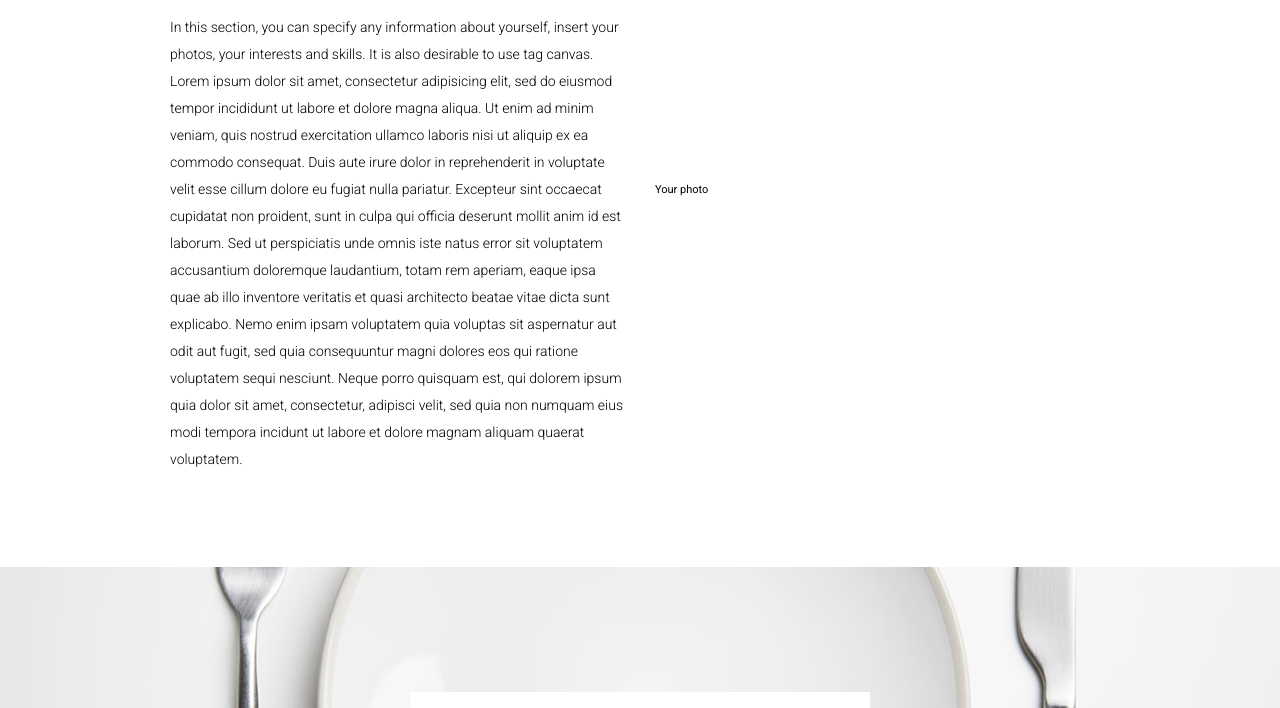
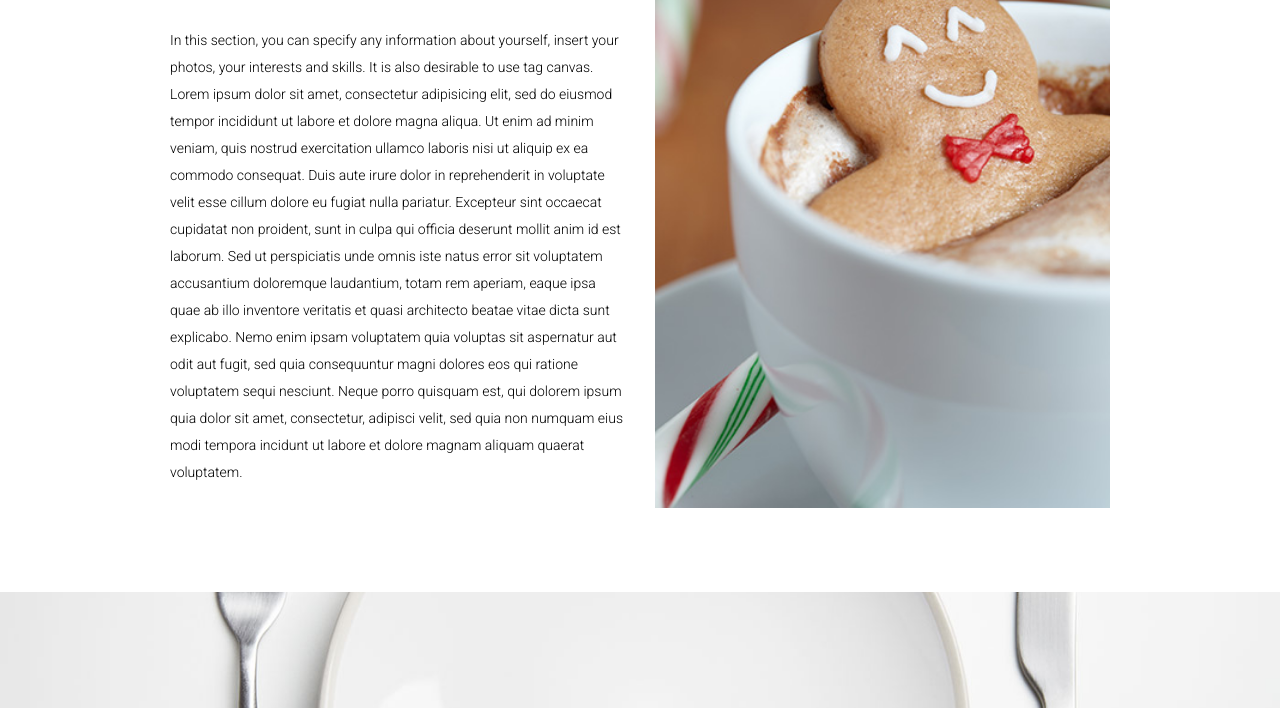
Before and after one commit to ShabliaTaras/mgid_task, a website: page index.html in a window 1280 px wide. Shown: the part 568-1276 px from the top of the page. Drawn offline with nearby package versions, Linux system fonts and the light colour scheme; files that its build step writes are made by us from their sources; the site is published under a folder, as on GitHub Pages, so addresses that start at the root find nothing; a web font is replaced by a local one.

Commit message:
Update index.html

```diff
--- a/index.html
+++ b/index.html
@@ -110,7 +110,7 @@
           </div>
           <div class="about__item">
             <h3 class="about__item-subtittle">Your photo</h3>
-            <img class="about__img" src="/img/about.jpg" alt="" />
+            <img class="about__img" src="img/about.jpg" alt="" />
           </div>
         </div>
       </div>
```
